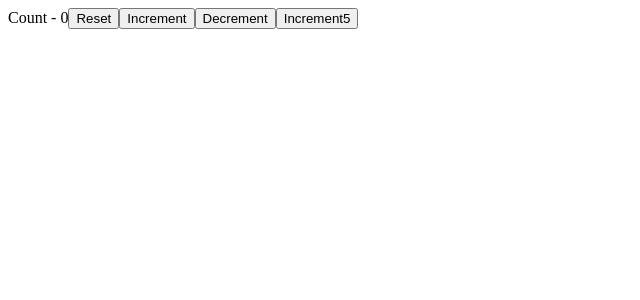
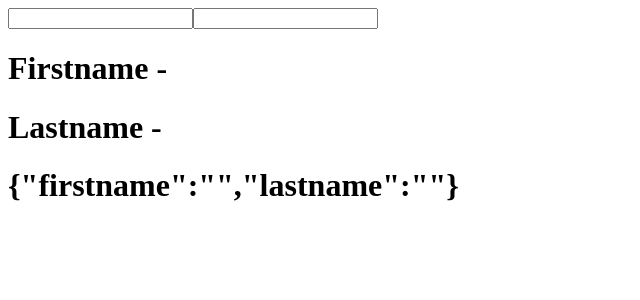
Before and after one commit to ViswaPrashanth/react-hooks-revise, a React (Create React App) app: page / in a window 1280 px wide. Shown: the top 300 px of the page, without its empty margins (0-640 px from the left). Built offline with nearby package versions, Linux system fonts and the light colour scheme.

Commit message:
useState with Object and spread operator

```diff
--- /dev/null
+++ b/src/components/HookCounterTwo.js
@@ -0,0 +1,18 @@
+import React, { useState } from "react";
+
+const HookCounterTwo = () => {
+  const [name, setName] = useState({ firstname: "", lastname: "" });
+  return (
+    <div>
+      <form>
+        <input type="text" value={name.firstname} onChange={e => setName({...name, firstname : e.target.value})} />
+        <input type="text" value={name.lastname} onChange={e => setName({...name, lastname : e.target.value})}/>
+        <h1>Firstname - {name.firstname}</h1>
+        <h1>Lastname - {name.lastname}</h1>
+      </form>
+      <h1>{JSON.stringify(name)}</h1>
+    </div>
+  );
+};
+
+export default HookCounterTwo;
--- a/src/index.js
+++ b/src/index.js
@@ -1,11 +1,13 @@
 import React from 'react';
 import ReactDOM from 'react-dom/client';
 import HookCounter from './components/HookCounter';
+import HookCounterTwo from './components/HookCounterTwo';
 
 const root = ReactDOM.createRoot(document.getElementById('root'));
 root.render(
   <React.StrictMode>
     {/* <App /> */}
-    <HookCounter />
+    {/* <HookCounter /> */}
+    <HookCounterTwo />
   </React.StrictMode>
 );
```
